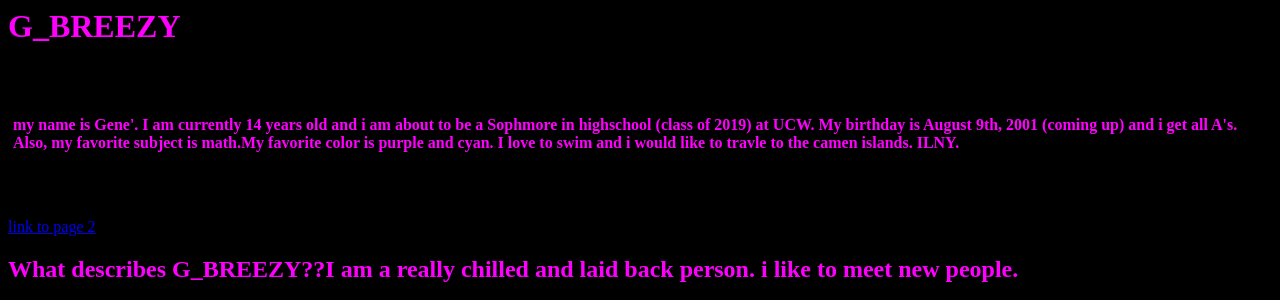
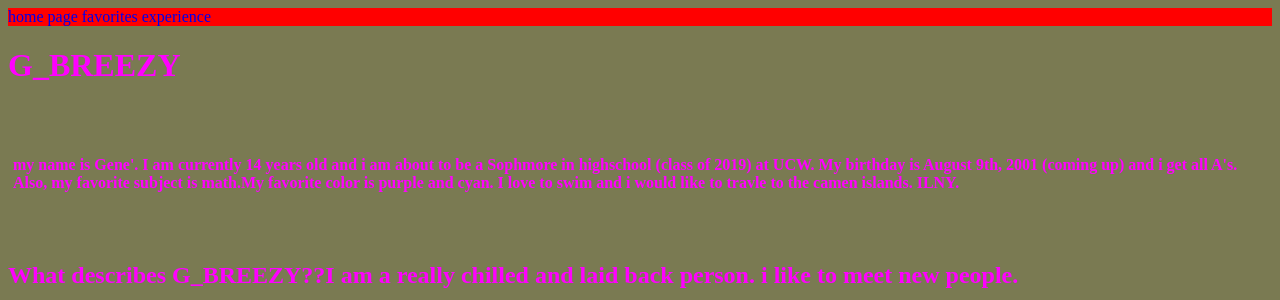
Before and after one commit to genejolivet8/personal, a plain HTML site: page index.html in a window 1280 px wide. Shown: the top 300 px of the page. Drawn offline with Linux system fonts and the light colour scheme; grey boxes are pictures that could not be loaded.

Commit message:
update.html

```diff
--- a/index.html
+++ b/index.html
@@ -6,9 +6,19 @@
     <link rel="stylesheet" href="styles/styles.css" type="text/css" />
 </head>
 
+
+
 <body>
+ <div class="nav">
+ <a href="index.html">home page</a>
+ <a href="favorites.html">favorites</a>
+ <a href="experience.html">experience</a>
+ </div>
+    <h1>G_BREEZY</h1>
 
-    <h1>G_BREEZY</h1>
+
+
+
 
 
     <p>my name is Gene'. I am currently 14 years old and i am about to be a Sophmore in highschool (class of 2019) at UCW. My birthday is August 9th, 2001 (coming up) and i get all A's. Also, my favorite subject is math.My favorite color is purple and cyan.
@@ -18,13 +28,14 @@
 
 
     <a href="experience.html">
-        <experience class="<experience class=" experience="link page 2"></experience>link to page 2</experience>
+
         </experience>
         </experience>
     </a>
 
     <h2>What describes G_BREEZY??I am a really chilled and laid back person. i like to meet new people.</h2>
     <img src="http://data.whicdn.com/images/154878357/superthumb.jpg">
+<body>
 
 
 
--- a/styles/styles.css
+++ b/styles/styles.css
@@ -1,9 +1,9 @@
 body {
-    background-color:#000;
+    background-color:#7a7a52;
 }
 
 .style {
-    background-color:blue;
+    background-color:#7a7a52;
 }
 
 .favorites {
@@ -30,3 +30,12 @@ h1{
 p {
     font-weight: bold;
 }
+
+.nav{
+    color:purple;
+    background-color:red;
+}
+
+a {
+    text-decoration:none;
+}
```
Also changed, not shown: experience.html (+7 -1 lines), favorites.html (+17 -7 lines).
